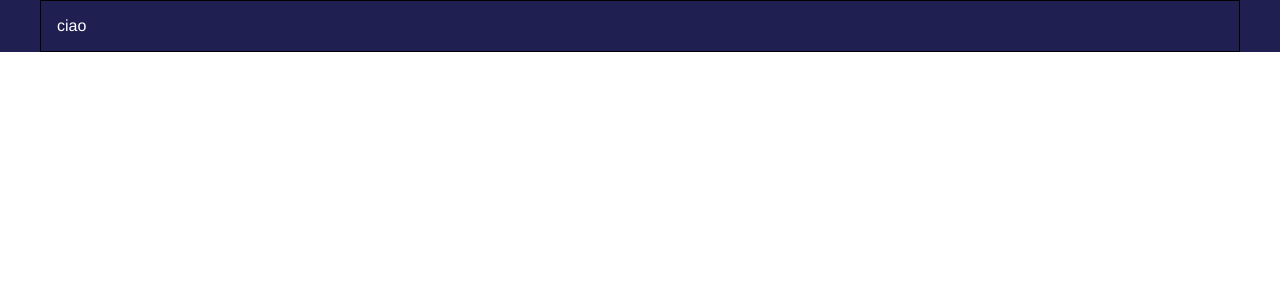
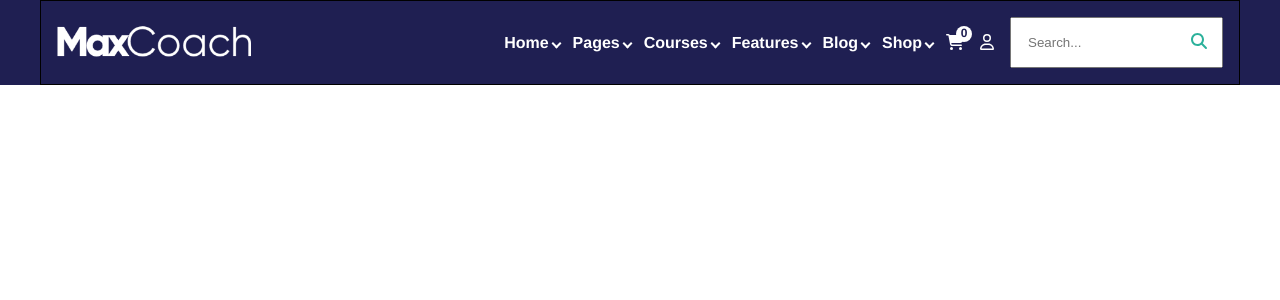
Before and after one commit to masfreddy93/proj-html-vuejs, a Vue app: page / in a window 1280 px wide. Shown: the top 300 px of the page. Built offline with nearby package versions, Linux system fonts and the light colour scheme.

Commit message:
add layout + menu dynamic

```diff
--- a/src/components/HeaderComponent.vue
+++ b/src/components/HeaderComponent.vue
@@ -1,7 +1,30 @@
 <template>
     <header>
         <div class="container">
-            ciao
+            <div class="header-start">
+                <figure class="logo">
+                    <img src="../assets/images/dark-logo.png" alt="">
+                </figure>
+            </div>
+
+
+            <div class="header-end">
+                <ul v-for="(item, i) in menuItems" :key="i" class="header-end-menu">
+                    <li><a :href="item.href" > {{ item.text }} </a></li>
+                </ul>
+
+                <ul class="header-end-tools">
+                    <li class="cart">
+                        <a href="#"><font-awesome-icon icon="fa-solid fa-cart-shopping" class="cart-icon" /></a>
+                        <div class="shop-counter"> {{ shopCounter}} </div>
+                    </li>
+                    <li class="user"><a href="#"><font-awesome-icon icon="fa-regular fa-user" /></a></li>
+                    <li class="search-bar">
+                        <input type="text" placeholder="Search...">
+                        <a href="#"><font-awesome-icon icon="fa-solid fa-magnifying-glass" class="lens" /></a>
+                    </li>
+                </ul>
+            </div>
         </div>
     </header>
 </template>
@@ -9,9 +32,41 @@
 
 <script>
 
-    export default {
+export default {
 
+    data() {
+        return {
+            menuItems: [
+                {
+                    text: 'Home',
+                    href: '#'
+                },
+                {
+                    text: 'Pages',
+                    href: '#'
+                },
+                {
+                    text: 'Courses',
+                    href: '#'
+                },
+                {
+                    text: 'Features',
+                    href: '#'
+                },
+                {
+                    text: 'Blog',
+                    href: '#'
+                },
+                {
+                    text: 'Shop',
+                    href: '#'
+                }
+            ],
+            shopCounter: 0,
+        }
     }
+
+}
 
 </script>
 
@@ -19,13 +74,96 @@
 
 <style lang="scss">
 
-    @import '../style/variables.scss';
+@import '../style/variables.scss';
 
-    header {
-        background-color: $header-bg;
-        color: white;
+header {
+    background-color: $header-bg;
+    color: white;
 
+    .container {
+        @include my-display-flex;
 
+        .header-start {
+
+            img {
+                max-height: 2rem;
+                filter: brightness(10);
+            }
+        }
+
+        .header-end {
+            @include my-display-flex;
+            gap: 0.5rem;
+
+            .header-end-menu {
+                @include my-display-flex;
+                gap: 2.5rem;
+
+                li {
+                    position: relative;
+                    padding-right: 1rem;
+                    font-weight: 700;
+                }
+
+                li::after {
+                    content: '';
+                    position: absolute;
+                    border: 1px solid white;
+                    border-width: 0 2px 2px 0;
+                    display: inline-block;
+                    padding: 2.5px;
+                    transform: rotate(45deg);
+                    right: 0.3rem;
+                    top: 0.4rem;
+                }
+            }
+
+            .header-end-tools {
+                @include my-display-flex;
+                gap: 1rem;
+
+                li.cart {
+                    position: relative;
+
+                    .cart-icon {
+                        position: relative;
+                        color: white;
+                    }
+
+                    .shop-counter {
+                        position: absolute;
+                        background-color: white;
+                        border-radius: 50%;
+                        aspect-ratio: 1;
+                        width: 1rem;
+                        height: 1rem;
+                        color: $header-bg;
+                        font-size: 0.75rem;
+                        font-weight: 700;
+                        text-align: center;
+                        top: 0;
+                        right: 0;
+                        transform: translate(50%, -50%);
+                    }
+                }
+
+                .search-bar {
+                    position: relative;
+
+                    input {
+                        padding: 1rem;
+                    }
+
+                    .lens {
+                        position: absolute;
+                        top: 1rem;
+                        right: 1rem;
+                        color:#2CB19B;
+                    }
+                }
+            }
+        }
     }
+}
 
 </style>
```
